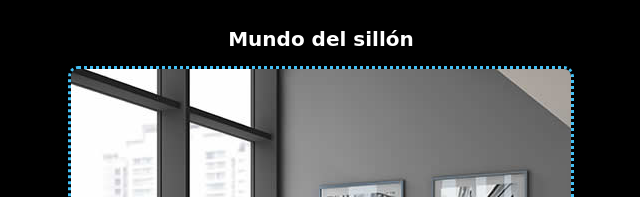
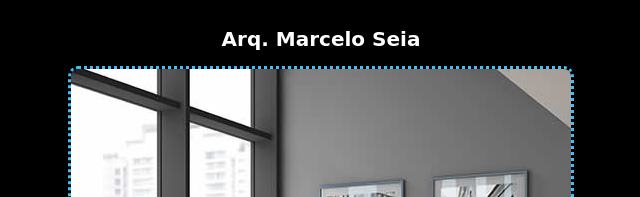
Before and after one commit to FranciscoSule/instacasa, a plain HTML site: page publicacion1.html in a window 1280 px wide. Shown: the part 219-416 px from the top of the page, 319-959 px from the left. Drawn offline with Linux system fonts and the light colour scheme; a web font is replaced by a local one.

Commit message:
Update publicacion1.html

```diff
--- a/publicacion1.html
+++ b/publicacion1.html
@@ -48,7 +48,7 @@
         </div>
 
         <div class="modulo" >
-            <h3>Mundo del sillón</h3>
+            <h3>Arq. Marcelo Seia</h3>
             <img src="thumb-10.jpg" >
             <div class="publicacion">
             <p>Lorem ipsum dolor sit amet consectetur adipisicing elit. Praesentium provident laudantium est ea. Minima, corrupti repellat veritatis odio tempora adipisci hic veniam, fugit voluptatum iste nobis aliquam fuga, deserunt quo.</p>
```
